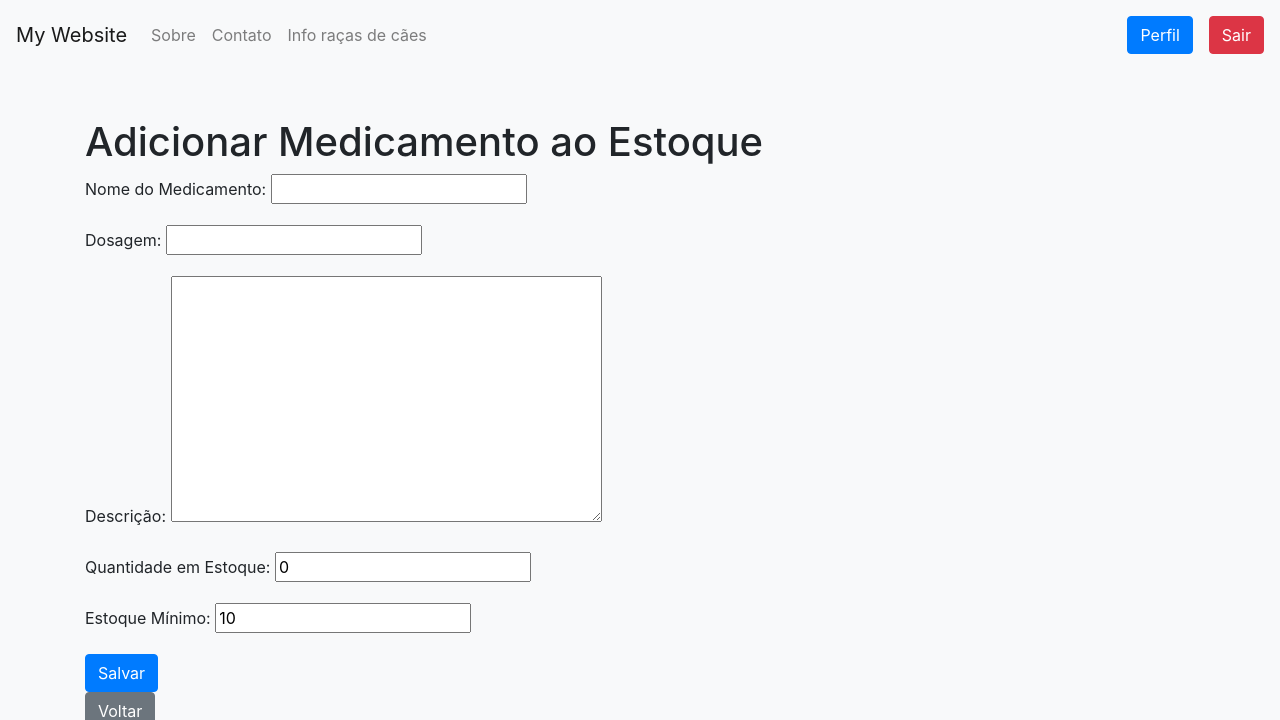
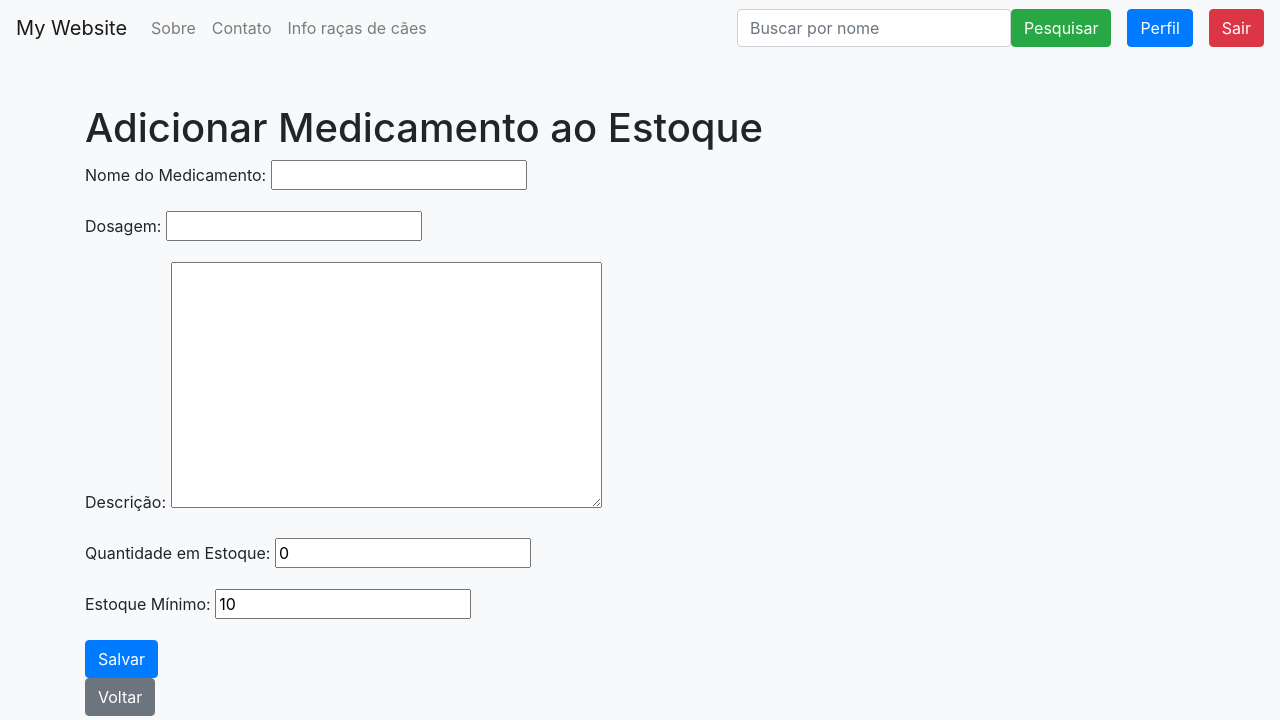
Before and after one commit to rafaele-miranda/vet_sistema, a Django app: page /estoque/adicionar/ in a window 1280 px wide. Shown: the top 720 px of the page. Run offline with Django 5.2, Linux system fonts and the light colour scheme; the visitor is signed in with stand-in values (Sample User, id 1); some libraries are stand-ins or nearby versions.

Commit message:
adiciona filtro de busca

```diff
--- a/accounts/templates/base.html
+++ b/accounts/templates/base.html
@@ -40,17 +40,30 @@
             </ul>
         </div>
             {% if user.is_authenticated %}
+            <ul class="navbar-nav">
+                <li class="nav-item">
+                    <form method="get" action="" class="d-flex">
+                        <input type="search" name="nome" class="form-control me-2" placeholder="Buscar por nome" aria-label="Search" value="{{ request.GET.nome }}">
+                        <button class="btn btn-success" type="submit">Pesquisar</button>
+                    </form>
+                </li>
+                <li class="nav-item">
                     <span class="p-2">
-                <button type="submit" class="btn btn-primary mx-2" onclick="location.href='{% url 'perfil'  %}'">Perfil</button>
-
+                        <button type="submit" class="btn btn-primary mx-2" onclick="location.href='{% url 'perfil' %}'">Perfil</button>
                     </span>
-            <form method="post" action="{% url 'logout' %}" >
+                </li>
+                <li class="nav-item">
+                    <form method="post" action="{% url 'logout' %}">
                         {% csrf_token %}
                         <button type="submit" class="btn btn-danger">Sair</button>
                     </form>
+                </li>
                 {% else %}
+                <li class="nav-item">
                     <button type="submit" class="btn btn-primary mx-2" onclick="location.href='{% url 'login' %}'">Entrar</button>
+                </li>
                 {% endif %}
+            </ul>
     </nav>
 
 
--- /dev/null
+++ b/accounts/utils.py
@@ -0,0 +1,6 @@
+def filtrar_modelo(modelo, **filtros):
+    queryset = modelo.objects.all()
+    for campo, valor in filtros.items():
+        lookup = f"{campo}__icontains"
+        queryset = queryset.filter(**{lookup: valor})
+    return queryset
--- a/accounts/views.py
+++ b/accounts/views.py
@@ -18,6 +18,10 @@ from weasyprint import HTML
 from rest_framework.views import APIView
 from rest_framework.response import Response
 from rest_framework import status
+from accounts.utils import filtrar_modelo
+
+from accounts import models
+
 
 class SignUpView(generic.CreateView):
     form_class = CustomUserCreationForm
@@ -57,10 +61,32 @@ def home(request):
 @login_required
 def read(request):
     dic = {}
-    dic['dados_animal'] = DadosAnimal.objects.all()
-    dic['dados_medicamento'] = Medicamento.objects.all()
-    dic['dados_procedimento'] = Procedimento.objects.all()
+    nome_busca = request.GET.get("nome")
+
+    # Filtro para DadosAnimal (busca direta pelo nome)
+    dados_animal = models.DadosAnimal.objects.all()
+    if nome_busca:
+        dados_animal = dados_animal.filter(nome__icontains=nome_busca)
+
+    # Filtro para Medicamento (busca pelo nome do animal relacionado)
+    dados_medicamento = models.Medicamento.objects.all()
+    if nome_busca:
+        dados_medicamento = dados_medicamento.filter(animal__nome__icontains=nome_busca)
+
+    # Filtro para Procedimento (busca pelo nome do animal relacionado)
+    dados_procedimento = models.Procedimento.objects.all()
+    if nome_busca:
+        dados_procedimento = dados_procedimento.filter(animal__nome__icontains=nome_busca)
+
+    dic.update({
+        'dados_animal': dados_animal,
+        'dados_medicamento': dados_medicamento,
+        'dados_procedimento': dados_procedimento
+    })
+
     return render(request, 'registration/read.html', dic)
+
+
 
 @login_required
 def cadastro_animal(request):
```
Lines whose indentation alone changed are shown as unchanged.
